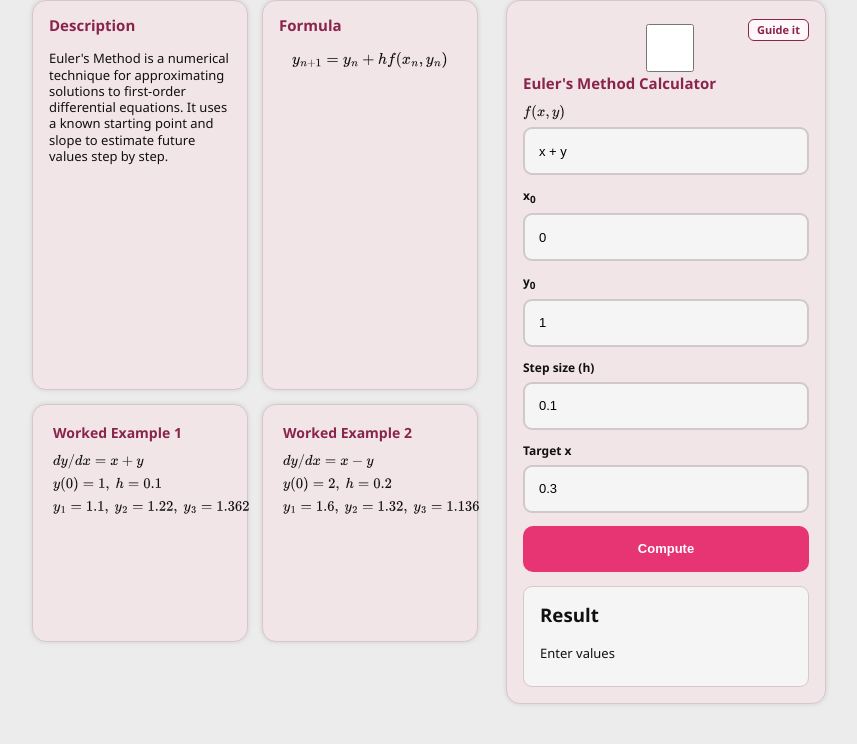
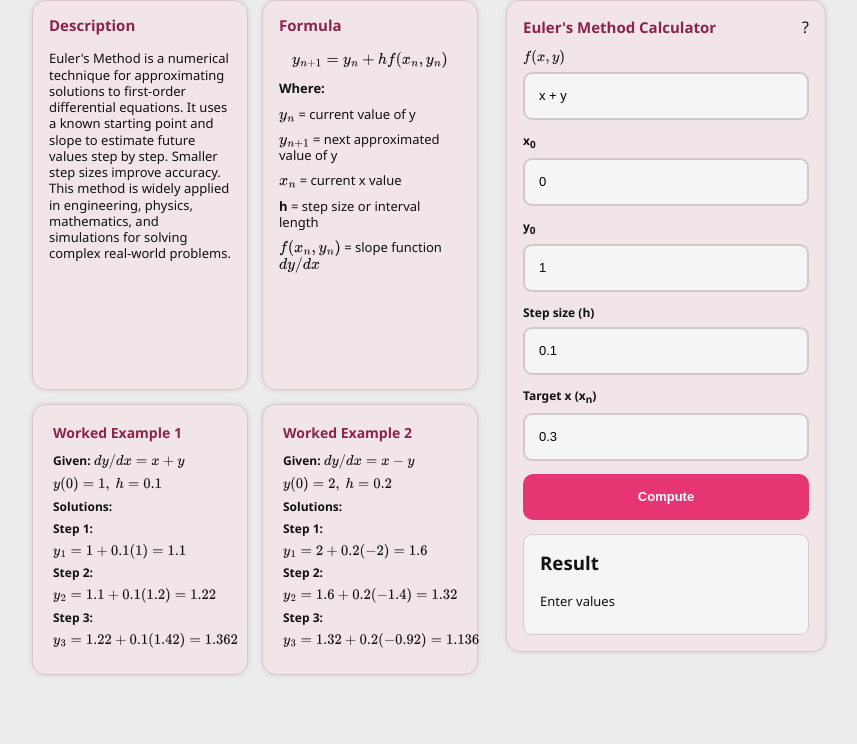
Before and after one commit to castoricodonna123-debug/eulers-method-calculator, a Flask app: page / in a window 1280 px wide. Shown: the part 105-849 px from the top of the page, without its empty margins (211-1068 px from the left). After the commit the page ends 780 px from the top, so only its background shows below. Run offline with Flask 3, Linux system fonts and the light colour scheme.

Commit message:
Update index.html

```diff
--- a/templates/index.html
+++ b/templates/index.html
@@ -14,48 +12,7 @@
         };
     </script>
     <script defer src="https://cdn.jsdelivr.net/npm/mathjax@3/es5/tex-svg.js"></script>
-
-    <!-- ONLY GUIDE ADD-ON CSS -->
-    <style>
-        .calculator-card {
-            position: relative;
-        }
-
-        .guide-mini-btn {
-            position: absolute;
-            top: 18px;
-            right: 16px;
-            font-size: 11px;
-            padding: 3px 8px;
-            border-radius: 6px;
-            border: 1px solid var(--pink-dark);
-            background: #fff7fa;
-            color: var(--pink-dark);
-            cursor: pointer;
-            font-weight: 700;
-            user-select: none;
-        }
-
-        .guide-mini-btn:hover {
-            background: rgba(231, 52, 115, 0.12);
-            color: var(--pink);
-        }
-
-        .help-box {
-            display: none;
-            margin-top: 10px;
-            border: 1px solid #d5c9cd;
-            border-radius: 9px;
-            background: #fff7fa;
-            padding: 12px;
-        }
-
-        #toggleHelp:checked ~ .help-box {
-            display: block;
-        }
-    </style>
 </head>
-
 <body>
     <header class="site-header">
         <h1>Euler's Method Calculator</h1>
@@ -64,73 +21,65 @@
 
     <main class="layout">
         <div class="left-grid">
-
             <section class="card description">
                 <h2>Description</h2>
                 <p>
                     Euler's Method is a numerical technique for approximating solutions to first-order
                     differential equations. It uses a known starting point and slope to estimate future
-                    values step by step.
+                    values step by step. Smaller step sizes improve accuracy. This method is widely applied
+                    in engineering, physics, mathematics, and simulations for solving complex real-world
+                    problems.
                 </p>
             </section>
 
             <section class="card formula-card">
                 <h2>Formula</h2>
                 <div class="formula">\[ y_{n+1}=y_n+h f(x_n,y_n) \]</div>
+                <p><strong>Where:</strong></p>
+                <p><strong>\(y_n\)</strong> = current value of y</p>
+                <p><strong>\(y_{n+1}\)</strong> = next approximated value of y</p>
+                <p><strong>\(x_n\)</strong> = current x value</p>
+                <p><strong>h</strong> = step size or interval length</p>
+                <p><strong>\(f(x_n,y_n)\)</strong> = slope function \(dy/dx\)</p>
             </section>
 
             <section class="card example">
                 <h2>Worked Example 1</h2>
-                <p>\( dy/dx=x+y \)</p>
+                <p><strong>Given:</strong> \( dy/dx=x+y \)</p>
                 <p>\( y(0)=1,\ h=0.1 \)</p>
-                <p>\( y_1=1.1,\ y_2=1.22,\ y_3=1.362 \)</p>
+                <p><strong>Solutions:</strong></p>
+                <p><strong>Step 1:</strong></p>
+                <p>\( y_1=1+0.1(1)=1.1 \)</p>
+                <p><strong>Step 2:</strong></p>
+                <p>\( y_2=1.1+0.1(1.2)=1.22 \)</p>
+                <p><strong>Step 3:</strong></p>
+                <p>\( y_3=1.22+0.1(1.42)=1.362 \)</p>
             </section>
 
             <section class="card example">
                 <h2>Worked Example 2</h2>
-                <p>\( dy/dx=x-y \)</p>
+                <p><strong>Given:</strong> \( dy/dx=x-y \)</p>
                 <p>\( y(0)=2,\ h=0.2 \)</p>
-                <p>\( y_1=1.6,\ y_2=1.32,\ y_3=1.136 \)</p>
+                <p><strong>Solutions:</strong></p>
+                <p><strong>Step 1:</strong></p>
+                <p>\( y_1=2+0.2(-2)=1.6 \)</p>
+                <p><strong>Step 2:</strong></p>
+                <p>\( y_2=1.6+0.2(-1.4)=1.32 \)</p>
+                <p><strong>Step 3:</strong></p>
+                <p>\( y_3=1.32+0.2(-0.92)=1.136 \)</p>
             </section>
-
         </div>
 
         <aside class="card calculator-card">
-
-            <!-- REQUIRED FOR CSS TOGGLE -->
-            <input type="checkbox" id="toggleHelp" hidden>
-
-            <!-- GUIDE BUTTON (ADDED ONLY) -->
-            <label for="toggleHelp" class="guide-mini-btn">
-                Guide it
-            </label>
-
             <div class="calculator-title">
                 <h2>Euler's Method Calculator</h2>
-            </div>
-
-            <!-- HELP BOX -->
-            <div class="help-box">
-                <h3>How to write your equation correctly:</h3>
-
-                <p><strong>Rules:</strong></p>
-                <ul>
-                    <li>Use <code>*</code> for multiplication: <code>2*y</code></li>
-                    <li>Use <code>^</code> for exponents: <code>x^2</code></li>
-                    <li>Use + and - normally</li>
-                </ul>
-
-                <p><strong>Correct Examples:</strong></p>
-                <p><code>2*x + y</code></p>
-
-                <p><strong>Wrong Examples:</strong></p>
-                <p><code>2x + y</code></p>
+                <span>?</span>
             </div>
 
             <form method="post">
                 <label>
                     \( f(x,y) \)
-                    <input name="expression" value="{{ form.expression }}" required>
+                    <input name="expression" value="{{ form.expression }}" placeholder="x + y" required>
                 </label>
 
                 <label>
@@ -149,7 +98,7 @@
                 </label>
 
                 <label>
-                    Target x
+                    Target x (x<sub>n</sub>)
                     <input name="target_x" type="number" step="any" value="{{ form.target_x }}" required>
                 </label>
 
```
Also changed, not shown: other parts of templates/index.html (+0 -39 lines).
